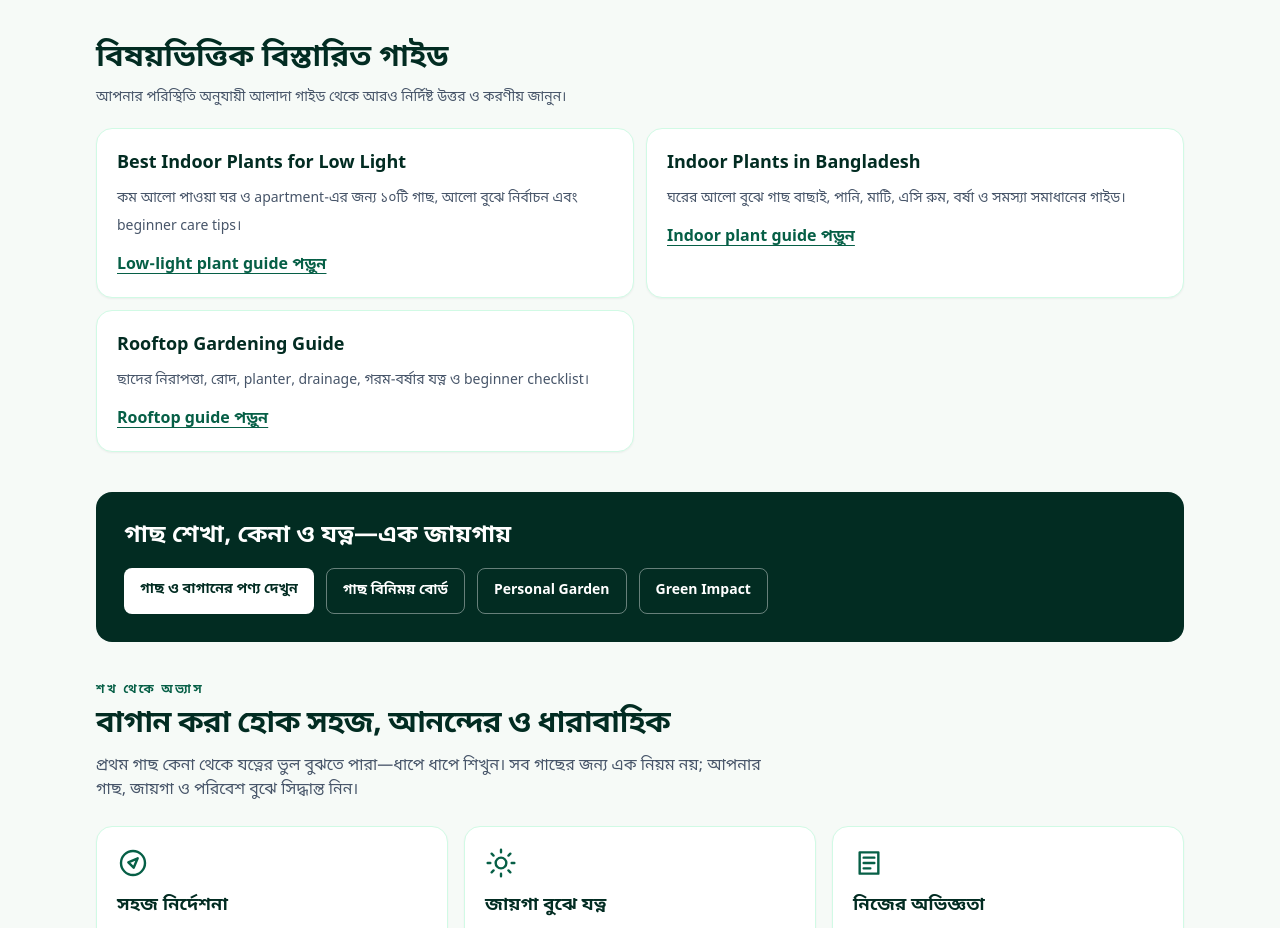
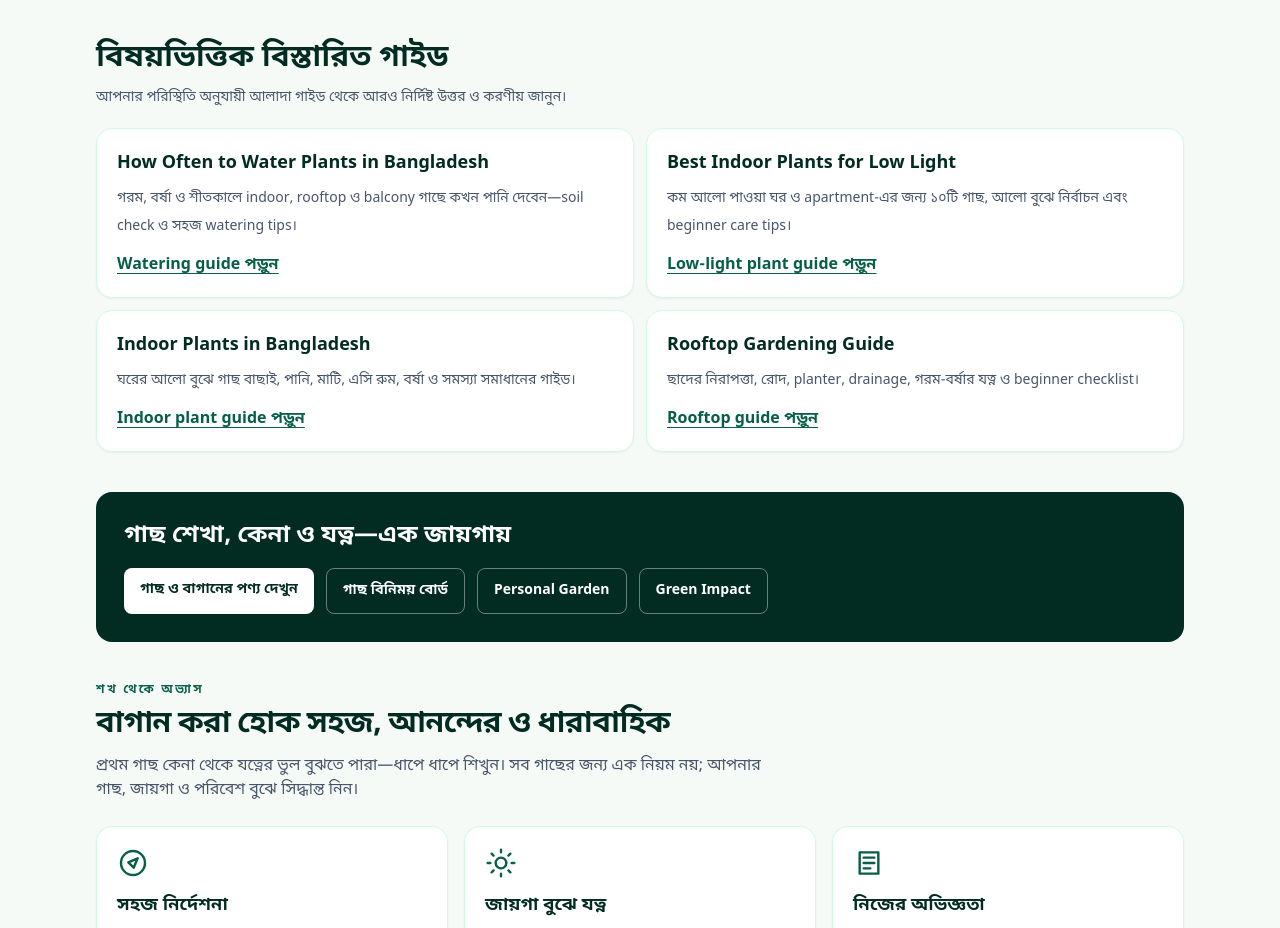
Before and after one commit to agrivacombd/agriva, a Next.js app: page /green-living in a window 1280 px wide. Shown: the part 2321-3249 px from the top of the page. Built offline with nearby package versions, Linux system fonts and the light colour scheme; no server answers; the database is empty.

Commit message:
Add plant watering guide to Green Living hub

```diff
--- a/app/green-living/page.tsx
+++ b/app/green-living/page.tsx
@@ -265,6 +265,11 @@ export default function GreenLivingPage() {
           <h2 id="topic-guides" className="text-2xl font-black text-emerald-950 sm:text-3xl">বিষয়ভিত্তিক বিস্তারিত গাইড</h2>
           <p className="mt-2 max-w-2xl text-sm leading-7 text-slate-600">আপনার পরিস্থিতি অনুযায়ী আলাদা গাইড থেকে আরও নির্দিষ্ট উত্তর ও করণীয় জানুন।</p>
           <div className="mt-4 grid gap-3 sm:grid-cols-2">
+            <Link href="/green-living/how-often-to-water-plants-bangladesh" className="rounded-2xl border border-emerald-100 bg-white p-5 shadow-sm transition hover:border-emerald-300 hover:shadow-md">
+              <h3 className="text-lg font-extrabold text-emerald-950">How Often to Water Plants in Bangladesh</h3>
+              <p className="mt-2 text-sm leading-7 text-slate-600">গরম, বর্ষা ও শীতকালে indoor, rooftop ও balcony গাছে কখন পানি দেবেন—soil check ও সহজ watering tips।</p>
+              <span className="mt-3 inline-block font-bold text-emerald-800 underline underline-offset-4">Watering guide পড়ুন</span>
+            </Link>
             <Link href="/green-living/low-light-indoor-plants-bangladesh" className="rounded-2xl border border-emerald-100 bg-white p-5 shadow-sm transition hover:border-emerald-300 hover:shadow-md">
               <h3 className="text-lg font-extrabold text-emerald-950">Best Indoor Plants for Low Light</h3>
               <p className="mt-2 text-sm leading-7 text-slate-600">কম আলো পাওয়া ঘর ও apartment-এর জন্য ১০টি গাছ, আলো বুঝে নির্বাচন এবং beginner care tips।</p>
```
